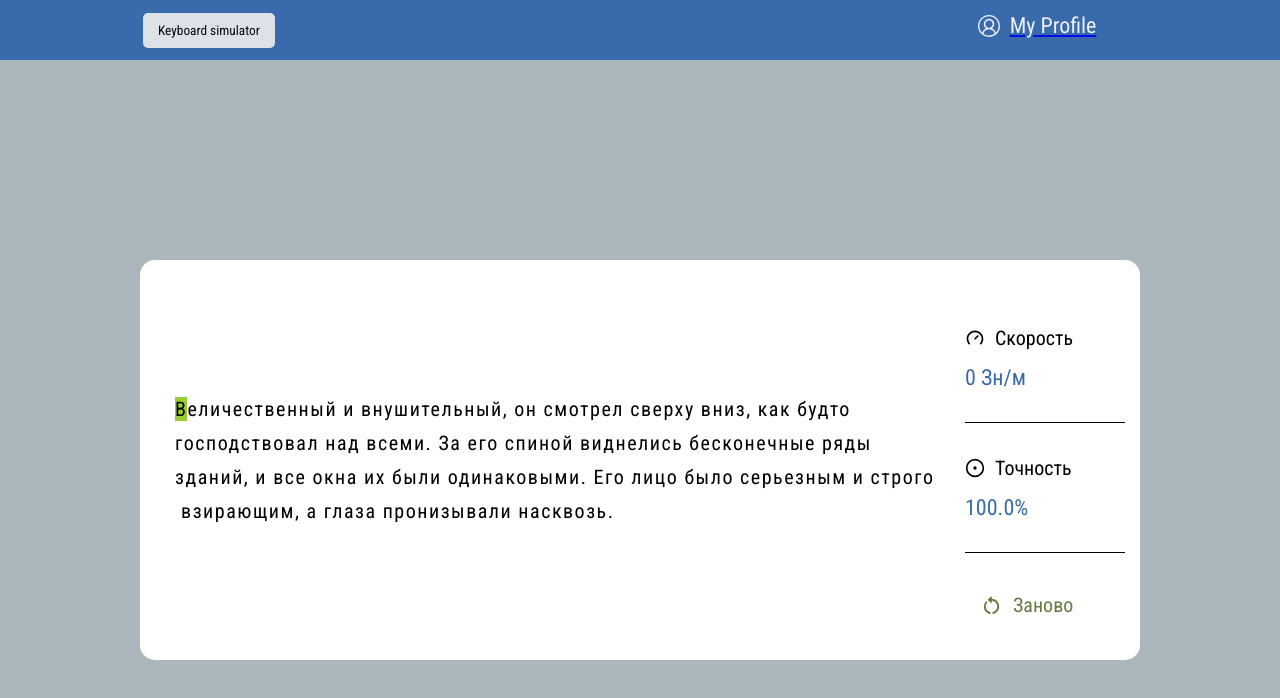
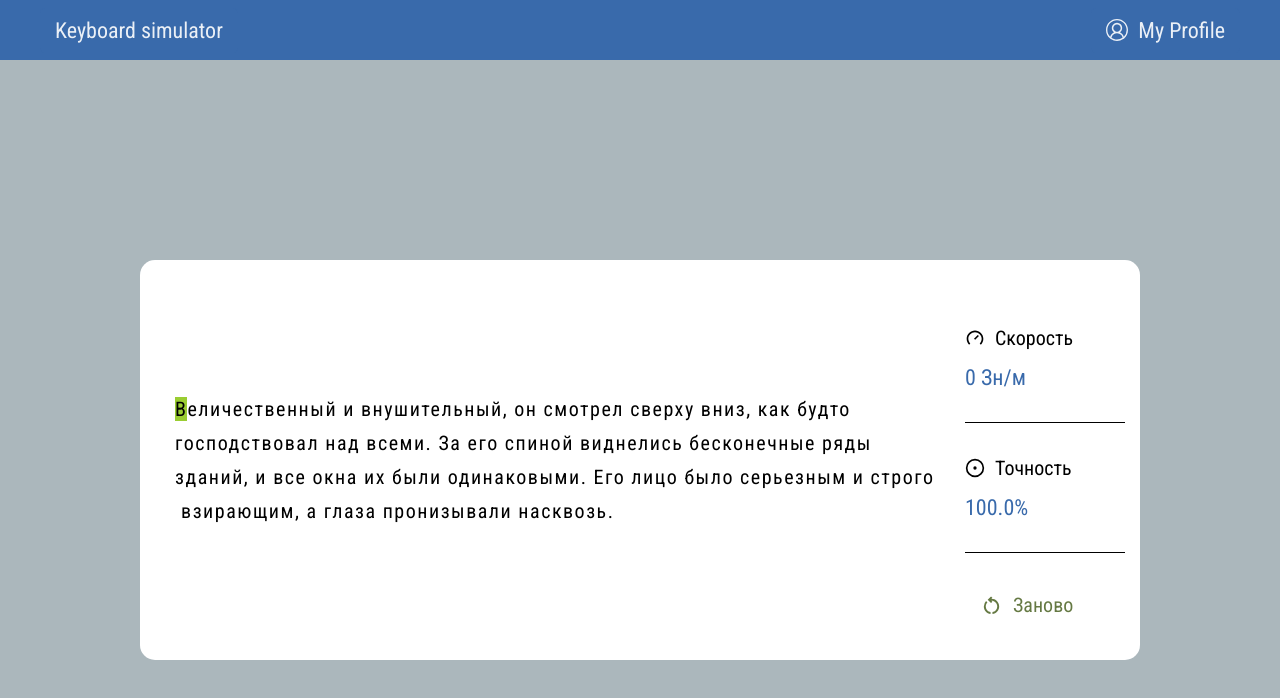
Before and after one commit to neekit95/keypulse, a React (Create React App) app: page / in a window 1280 px wide. Shown: the top 698 px of the page. Built offline with nearby package versions, Linux system fonts and the light colour scheme.

Commit message:
header styles

```diff
--- a/src/components/header/header.module.scss
+++ b/src/components/header/header.module.scss
@@ -1,21 +1,18 @@
 .container {
   position: fixed;
-  width: 100vw;
+  width: 100vw;;
+  height: 60px;
   top: 0;
   font-size: 22px;
   background-color: #396aab;
   color: white;
-  height: 60px;
   display: flex;
-  justify-content: space-between;
+  justify-content: center;
   align-items: center;
   letter-spacing: 0.8px;
-  padding: 0 calc(10vw + 15px);
 }
 
-.profile {
-  //background-color: red;
-  min-width: 200px;
+.links {
   height: 90%;
   display: flex;
   justify-content: center;
@@ -37,3 +34,13 @@
     }
   }
 }
+
+.wrapper {
+  max-width: 1240px;
+  display: flex;
+  justify-content: space-between;
+  align-items: center;
+  flex-grow: 1;
+  width: 100%;
+  padding: 0 20px;
+}
--- a/src/components/header/header.tsx
+++ b/src/components/header/header.tsx
@@ -6,14 +6,15 @@ import {Link} from 'react-router-dom';
 const Header = () => {
     return (
         <div className={style.container}>
-            <div className={style.name}>
+            <div className={style.wrapper}>
+                <div className={style.links}>
                     <Link to='/'>
                         <button>
                             Keyboard simulator
                         </button>
                     </Link>
                 </div>
-            <div className={style.profile}>
+                <div className={style.links}>
                     <Link to='/user'>
                         <button className={style.profileButton}>
                             <VscAccount/>
@@ -22,6 +23,8 @@ const Header = () => {
                     </Link>
                 </div>
             </div>
+
+        </div>
     );
 };
 
--- a/src/index.scss
+++ b/src/index.scss
@@ -24,6 +24,10 @@ button {
   &:hover {
     opacity: 100%;
   }
+}
+
+a {
+  text-decoration: none;
 }
 
 .ReactModal__Overlay {
```
Lines whose indentation alone changed are shown as unchanged.
